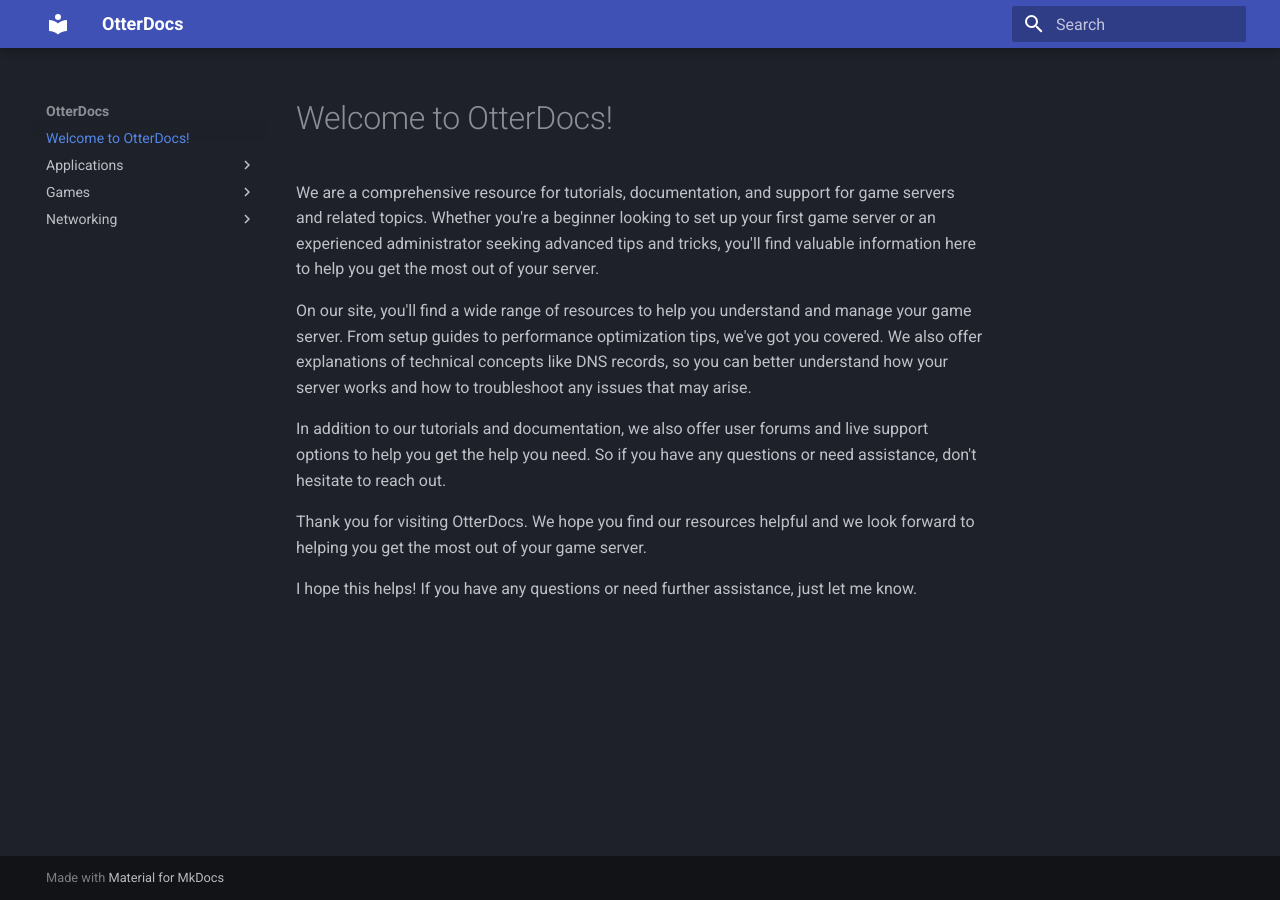
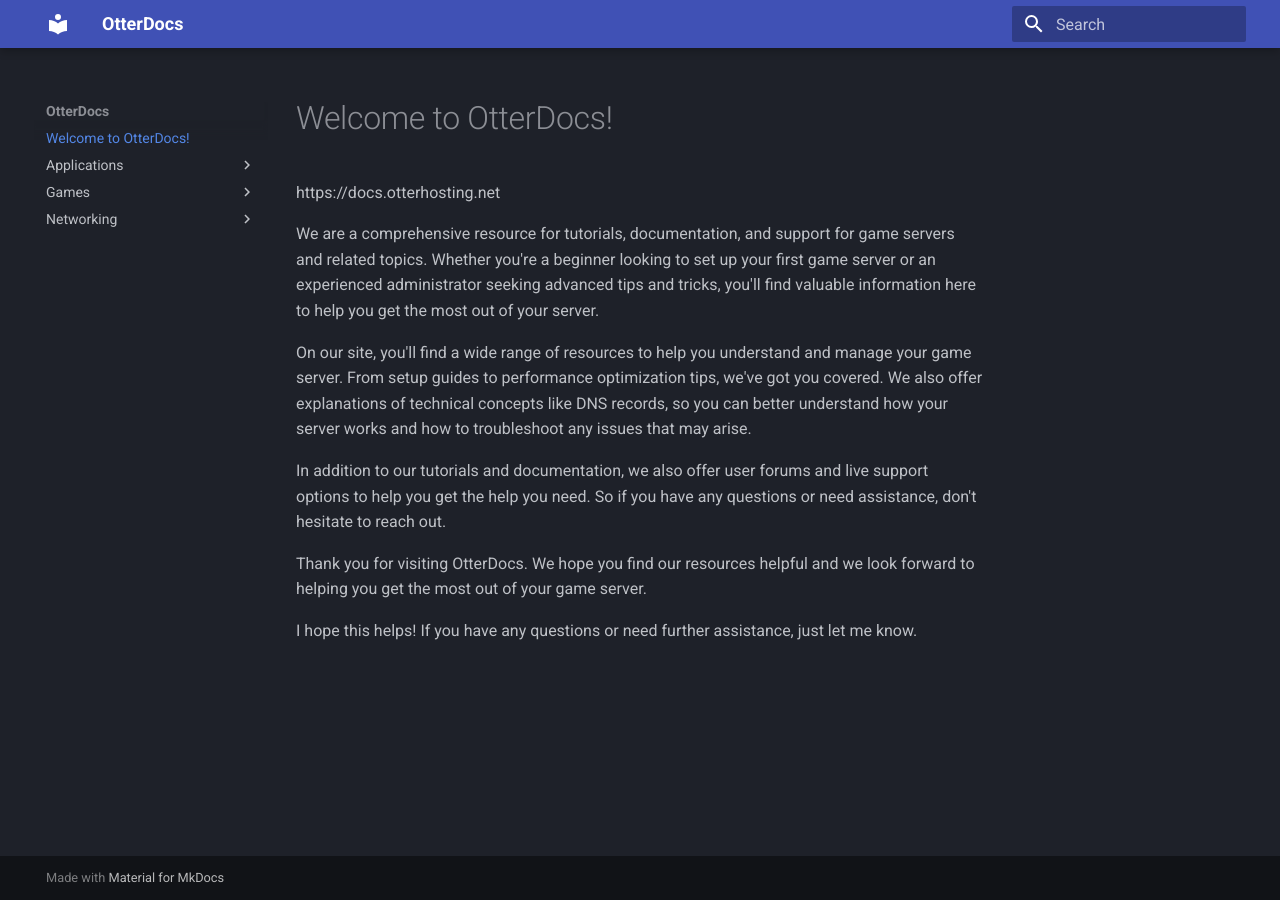
Before and after one commit to DeeKahy/OtterDocs, an MkDocs documentation site: the page built from docs/index.md, in a window 1280 px wide. Built offline with MkDocs 1.6.1 and Material for MkDocs 9.7.7, drawn with Linux system fonts in a browser that asks for light colours; some of the changed lines change nothing that is shown.

Commit message:
added the link of the website to the readme

```diff
--- a/docs/index.md
+++ b/docs/index.md
@@ -1,4 +1,6 @@
 # Welcome to OtterDocs!
+
+https://docs.otterhosting.net
 
 We are a comprehensive resource for tutorials, documentation, and support for game servers and related topics. Whether you're a beginner looking to set up your first game server or an experienced administrator seeking advanced tips and tricks, you'll find valuable information here to help you get the most out of your server.
 
```
